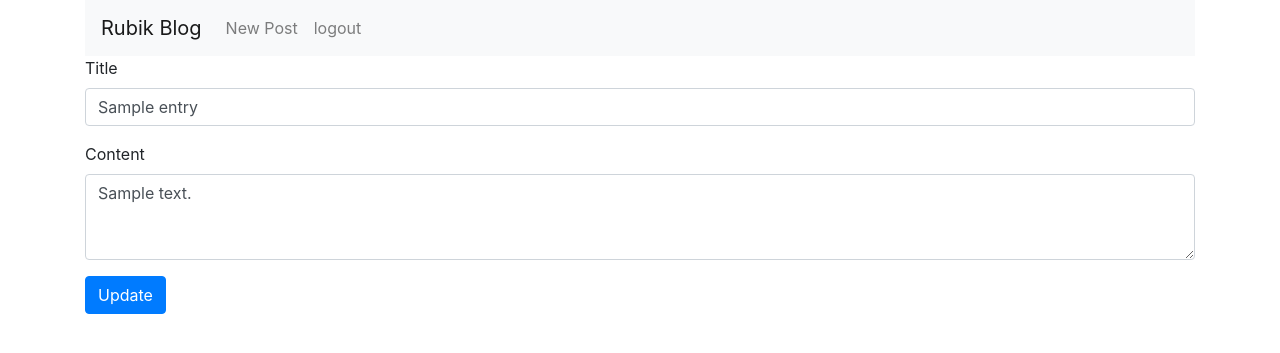
After one commit to stifferdoroskevich/flask-blog, a Flask app: page /entries/1/edit in a window 1280 px wide. The commit adds this page. Shown: the top 353 px of the page. Run offline with Flask 2, Linux system fonts and the light colour scheme; the visitor is signed in with stand-in values (Sample User, id 1); tables that the repository leaves empty hold one stand-in row (values such as "Sample post"); some libraries are stand-ins or nearby versions.

Commit message:
Added Update Feature

```diff
--- /dev/null
+++ b/application/flask_blog/templates/entries/edit.html
@@ -0,0 +1,16 @@
+{% extends "layout.html" %}
+{% block body %}
+<form action="{{ url_for('update_entry', id=entry.id ) }}" method="post" class="add-entry">
+    <div class="form-group">
+        <label for="InputTitle">Title</label>
+        <input type="text" class="form-control" id="InputTitle" name=title value="{{ entry.title }} ">
+    </div>
+
+    <div class="form-group">
+        <label for="InputText">Content</label>
+        <textarea class="form-control" id="InputText" name=text rows="3">{{ entry.text | safe }} </textarea>
+    </div>
+    <button type="submit" class="btn btn-primary">Update</button>
+</form>
+
+{% endblock %}
--- a/application/flask_blog/templates/entries/index.html
+++ b/application/flask_blog/templates/entries/index.html
@@ -6,6 +6,7 @@
     <div class="card">
         <div class="card-title">
             <h5 class="card-title">{{ entry.title }}</h5>
+            <a href="{{ url_for('show_entry', id=entry.id ) }}" class="card-link">Read More</a>
         </div>
     </div>
 {% else %}
--- a/application/flask_blog/views/entries.py
+++ b/application/flask_blog/views/entries.py
@@ -29,3 +29,30 @@ def add_entry():
     db.session.commit()
     flash('A new article has been created.')
     return redirect(url_for('show_entries'))
+
+@app.route('/entries/<int:id>', methods=['GET'])
+def show_entry(id):
+    if not session.get('logged_in'):
+        return redirect(url_for('login'))
+    entry = Entry.query.get(id)
+    return render_template('entries/show.html', entry=entry)
+
+
+@app.route('/entries/<int:id>/edit', methods=['GET'])
+def edit_entry(id):
+    if not session.get('logged_in'):
+        return redirect(url_for('login'))
+    entry = Entry.query.get(id)
+    return render_template('entries/edit.html', entry=entry)
+
+@app.route('/entries/<int:id>/update', methods=['POST'])
+def update_entry(id):
+    if not session.get('logged_in'):
+        return redirect(url_for('login'))
+    entry = Entry.query.get(id)
+    entry.title = request.form['title']
+    entry.text = request.form['text']
+    db.session.merge(entry)
+    db.session.commit()
+    flash('Article Updated.')
+    return redirect(url_for('show_entries'))
```
Also changed, not shown: application/flask_blog/templates/entries/show.html (added, +15 -0 lines).
